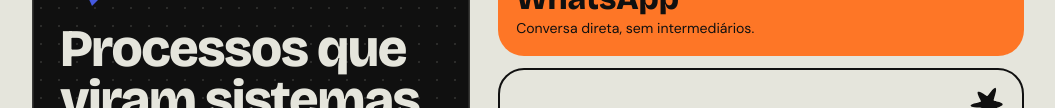
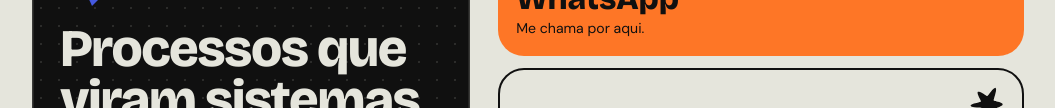
Before and after one commit to adeliamodesto/adeliamodesto.github.io, a plain HTML site: page index.html in a window 1280 px wide. Shown: the part 191-299 px from the top of the page, without its empty margins (112-1167 px from the left). Drawn offline with nearby package versions, Linux system fonts and the light colour scheme.

Commit message:
Ajusta frase do WhatsApp

```diff
--- a/index.html
+++ b/index.html
@@ -164,7 +164,7 @@ var SITE={
   falas:["Vamos conectar processos e tecnologia?","Prefere conversar? O WhatsApp está logo abaixo.","Quer ver o que estou construindo? Abra o GitHub."],
   grupos:[
     {rotulo:"01",titulo:"Fale comigo",links:[
-      {titulo:"WhatsApp",desc:"Conversa direta, sem intermediários.",url:"https://wa.me/5521991833636?text=Oi%2C%20Ad%C3%A9lia%2C%20vim%20pelo%20seu%20perfil.",cor:"laranja",elemento:"asterisco",largo:true,destaque:true},
+      {titulo:"WhatsApp",desc:"Me chama por aqui.",url:"https://wa.me/5521991833636?text=Oi%2C%20Ad%C3%A9lia%2C%20vim%20pelo%20seu%20perfil.",cor:"laranja",elemento:"asterisco",largo:true,destaque:true},
       {titulo:"E-mail",desc:"Para contatos mais formais.",url:"mailto:adeliamodesto@icloud.com",cor:"contorno",elemento:"estrela",largo:true}
     ]},
     {rotulo:"02",titulo:"Projetos e trajetória",links:[
```
